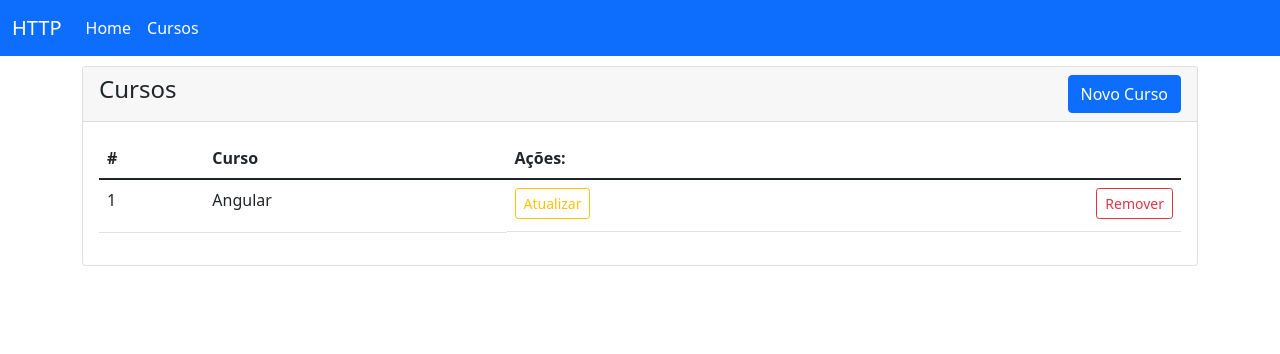
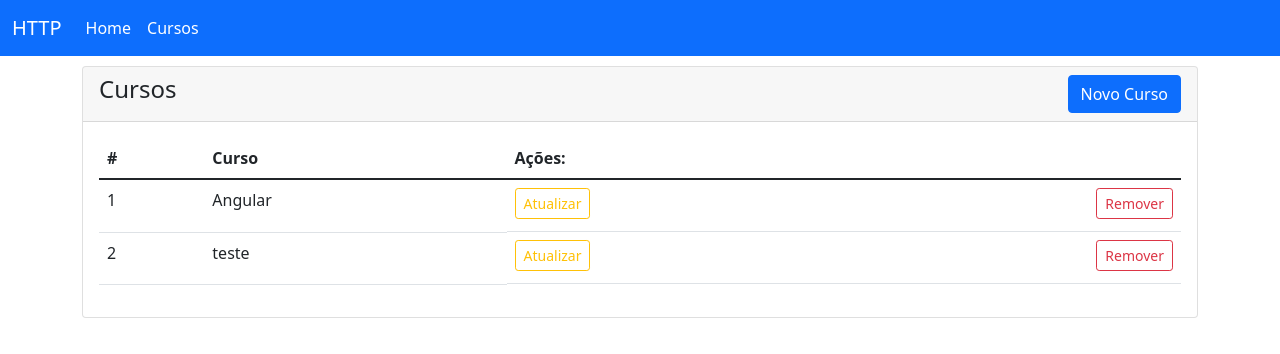
Before and after one commit to willflame/angular-request-http, an Angular app: page /cursos in a window 1280 px wide. Shown: the top 354 px of the page. Built offline with nearby package versions, Linux system fonts and the light colour scheme; data requests are answered from the project's data file.

Commit message:
Http: Editando Cursos e Observables aninhados

```diff
--- a/db.json
+++ b/db.json
@@ -3,6 +3,10 @@
     {
       "id": 1,
       "name": "Angular"
+    },
+    {
+      "id": 2,
+      "name": "teste"
     }
   ]
 }
--- a/src/app/cursos/cursos-form/cursos-form.component.ts
+++ b/src/app/cursos/cursos-form/cursos-form.component.ts
@@ -1,9 +1,12 @@
+import { ICursoProps } from './../models/ICursoProps';
 import { Component, OnInit } from '@angular/core';
 import { AbstractControl, FormBuilder, FormGroup, Validators } from '@angular/forms';
 import { Location } from '@angular/common';
 
 import { CursosService } from './../cursos.service';
 import { AlertModalService } from './../../shared/alert-modal/alert-modal.service';
+import { ActivatedRoute } from '@angular/router';
+import { map, switchMap } from 'rxjs/operators';
 
 @Component({
   selector: 'app-cursos-form',
@@ -20,6 +23,7 @@ export class CursosFormComponent implements OnInit {
     private cursosService: CursosService,
     private modal: AlertModalService,
     private location: Location,
+    private route: ActivatedRoute,
   ) { }
 
   get f(): { [key: string]: AbstractControl; } {
@@ -27,12 +31,40 @@ export class CursosFormComponent implements OnInit {
   }
 
   ngOnInit(): void {
+    // this.route.params.subscribe(
+    //   (params: any) => {
+    //     const id = params['id'];
+    //     const curso$ = this.cursosService.loadById(id);
+    //     curso$.subscribe(curso => this.setValueForm(curso));
+    //   }
+    // );
+
+    this.route.params
+      .pipe(
+        map((params: any) => params['id']),
+        switchMap(id => this.cursosService.loadById(id))
+        // switchMap(cursos => obterAulas)
+      )
+      .subscribe(curso => this.setValueForm(curso));
+
+    // concatMap -> ordem da requisição importa
+    // mergeMap -> ordem não importa
+    // exhaustMap -> casos de login
+
     this.form = this.createForm();
   }
 
   private createForm() {
     return this.fb.group({
+      id: [null],
       name: [null, [Validators.required, Validators.minLength(3), Validators.maxLength(250)]],
+    });
+  }
+
+  private setValueForm(curso: ICursoProps) {
+    this.form.patchValue({
+      id: curso.id,
+      name: curso.name,
     });
   }
 
@@ -46,11 +78,11 @@ export class CursosFormComponent implements OnInit {
       this.cursosService.create(this.form.value)
         .subscribe(
           success => {
-            this.modal.showAlertSuccess('Curso criado com sucesso!');
+            this.modal.showAlertSuccess('Curso criado com sucesso!', 1500);
             this.location.back();
           },
           error => {
-            this.modal.showAlertDanger('Erro ao criar curso, tente novamente!');
+            this.modal.showAlertDanger('Erro ao criar curso, tente novamente!',1500);
           },
           () => console.log('request completo')
         );
--- a/src/app/cursos/cursos-lista/cursos-lista.component.html
+++ b/src/app/cursos/cursos-lista/cursos-lista.component.html
@@ -1,17 +1,19 @@
-<div class="card" style="margin-top: 10px;">
+<div class="card" style="margin-top: 10px">
   <div class="card-header d-flex justify-content-between">
     <div>
       <h4>Cursos</h4>
     </div>
     <div>
-      <button type="button"
-              class="btn btn-primary"
-              [routerLink]="['create']">Novo Curso</button>
+      <button type="button" class="btn btn-primary" [routerLink]="['create']">
+        Novo Curso
+      </button>
     </div>
   </div>
   <div class="card-body">
-    <table class="table table-hover"
-            *ngIf="cursos$ | async as cursos; else loading" >
+    <table
+      class="table table-hover"
+      *ngIf="cursos$ | async as cursos; else loading"
+    >
       <thead>
         <tr>
           <th>#</th>
@@ -20,15 +22,21 @@
         </tr>
       </thead>
       <tbody>
-        <tr *ngFor="let curso of cursos" >
+        <tr *ngFor="let curso of cursos">
           <td>{{ curso?.id }}</td>
           <td>{{ curso?.name }}</td>
           <td class="d-flex justify-content-between">
-            <button class="btn btn-outline-warning mb-1 btn-sm">
+            <button
+              class="btn btn-outline-warning mb-1 btn-sm"
+              (click)="onEdit(curso.id!)"
+            >
               Atualizar
             </button>
-              {{ ' ' }}
-            <button class="btn btn-outline-danger mb-1 btn-sm">
+            {{ " " }}
+            <button
+              class="btn btn-outline-danger mb-1 btn-sm"
+              (click)="onRemove(curso.id!)"
+            >
               Remover
             </button>
           </td>
--- a/src/app/cursos/cursos-lista/cursos-lista.component.ts
+++ b/src/app/cursos/cursos-lista/cursos-lista.component.ts
@@ -7,6 +7,7 @@ import { BsModalRef } from 'ngx-bootstrap/modal';
 import { CursosService } from '../cursos.service';
 import { ICursoProps } from './../models/ICursoProps';
 import { AlertModalService } from './../../shared/alert-modal/alert-modal.service';
+import { ActivatedRoute, Router } from '@angular/router';
 
 @Component({
   selector: 'app-cursos-lista',
@@ -24,6 +25,8 @@ export class CursosListaComponent implements OnInit {
     private cursosService: CursosService,
     // private modalService: BsModalService,
     private alertService: AlertModalService,
+    private router: Router,
+    private route: ActivatedRoute,
   ) { }
 
   ngOnInit(): void {
@@ -50,4 +53,12 @@ export class CursosListaComponent implements OnInit {
       'Error ao carregar cursos. Tente novamente mais tarde.', 2000);
   }
 
+  onEdit(id: number) {
+    this.router.navigate(['edit', id], { relativeTo: this.route });
+  }
+
+  onRemove(id: number) {
+
+  }
+
 }
--- a/src/app/cursos/cursos-routing.module.ts
+++ b/src/app/cursos/cursos-routing.module.ts
@@ -7,7 +7,7 @@ import { CursosFormComponent } from './cursos-form/cursos-form.component';
 const routes: Routes = [
   { path: '', component: CursosListaComponent },
   { path: 'create', component: CursosFormComponent },
-  { path: 'edit:id', component: CursosFormComponent }
+  { path: 'edit/:id', component: CursosFormComponent }
 ];
 
 @NgModule({
--- a/src/app/cursos/cursos.service.ts
+++ b/src/app/cursos/cursos.service.ts
@@ -20,6 +20,10 @@ export class CursosService {
     return this.http.get<ICursoProps[]>(this.API);
   }
 
+  loadById(id: number): Observable<ICursoProps> {
+    return this.http.get<ICursoProps>(`${this.API}/${id}`).pipe(take(1));
+  }
+
   create(curso: ICursoProps): Observable<ICursoProps> {
     return this.http.post<ICursoProps>(this.API, curso).pipe(take(1));
   }
```
